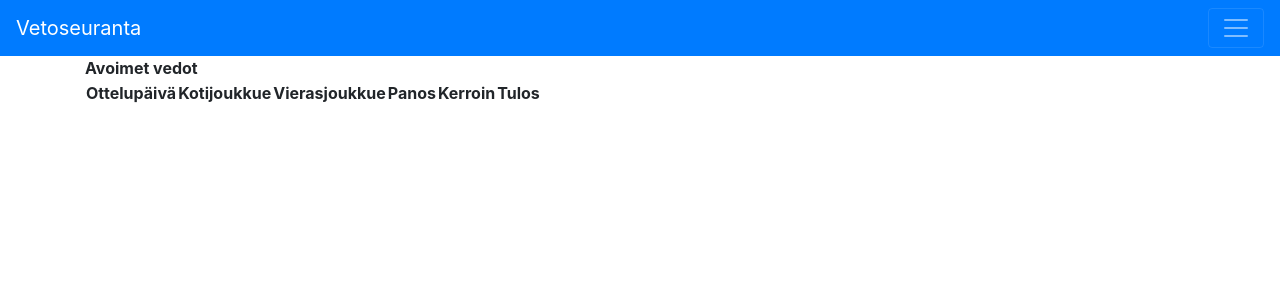
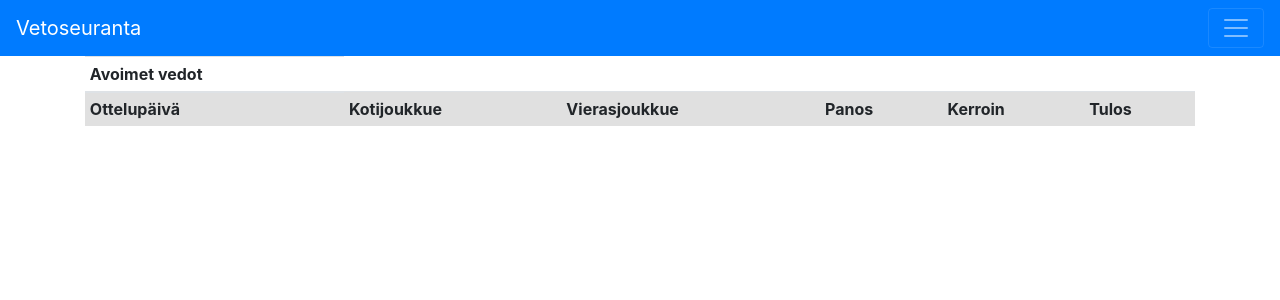
Before and after one commit to jyrki26/Vetoseuranta2, a Flask app: template application/templates/bets/open_bets.html in a window 1280 px wide. Shown: the top 300 px of the page. Run offline with Flask 2, Linux system fonts and the light colour scheme; the template is opened without the code that fills it: values that come from a table or form of the project are taken from there, others are empty; some libraries are stand-ins or nearby versions.

Commit message:
Update open_bets.html

```diff
--- a/application/templates/bets/open_bets.html
+++ b/application/templates/bets/open_bets.html
@@ -1,14 +1,14 @@
 {% extends "layout.html" %}
 
 {% block body %}
-<table>
+<table class="table table-sm table-striped">
     <thead>
         <tr>
-            <header><b>Avoimet vedot</b></header>
+            <th>Avoimet vedot</th>
         </tr>
     </thead>
     <tbody>
-        <tr>
+        <tr class="table-active">
             <th>Ottelupäivä</th>
             <th>Kotijoukkue</th>
             <th>Vierasjoukkue</th>
@@ -25,7 +25,7 @@
             <td>{{bet.odds}}</td>
             <form method="POST" action="{{ url_for('bet_change_status', bet_id=bet.id) }}">
             <td>{{form.results}}</td>
-            <td><input type="submit" value="Lähetä tulokset" /></td>
+            <td><input type="submit" value="Lähetä tulos" /></td>
             </form>
             </td>
         </tr>
```
